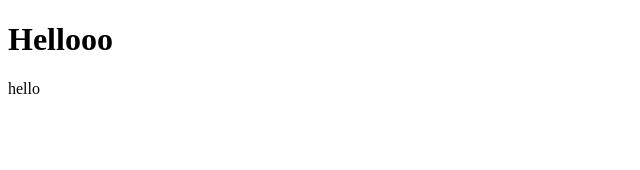
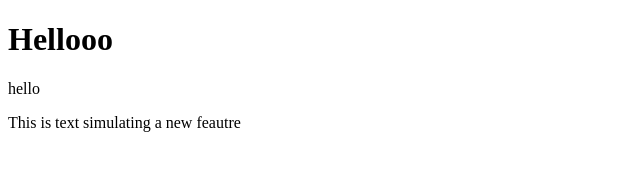
Before and after one commit to evamariem/test-project, a plain HTML site: page index.html in a window 1280 px wide. Shown: the whole page, without its empty margins (0-640 px from the left). Drawn offline with Linux system fonts and the light colour scheme.

Commit message:
feat: simulate new feature

```diff
--- a/index.html
+++ b/index.html
@@ -8,5 +8,9 @@
   <body>
     <h1>Hellooo</h1>
     <p>hello</p>
+    <div>
+      This is text simulating a new feautre
+    </div>
+
   </body>
 </html>
```
